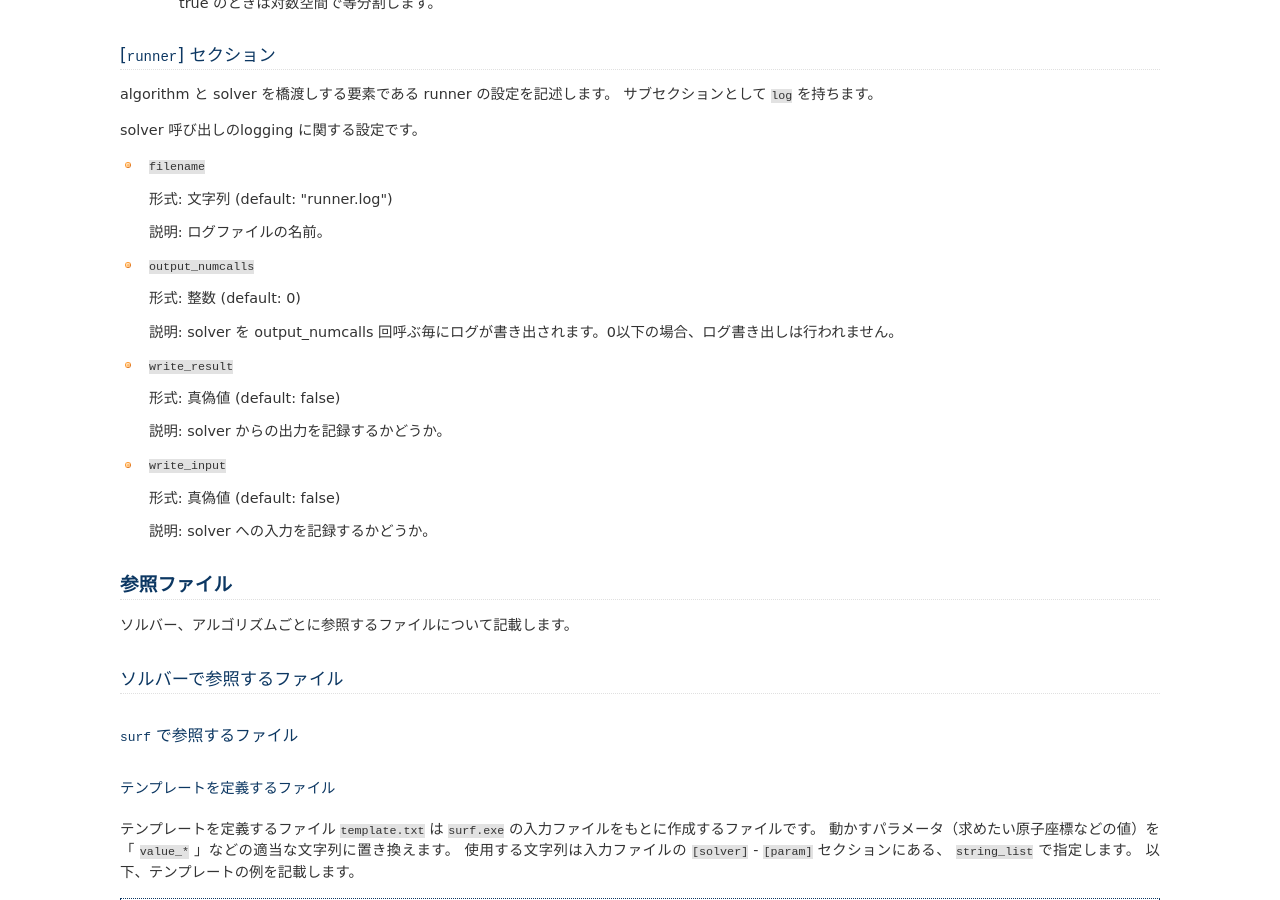
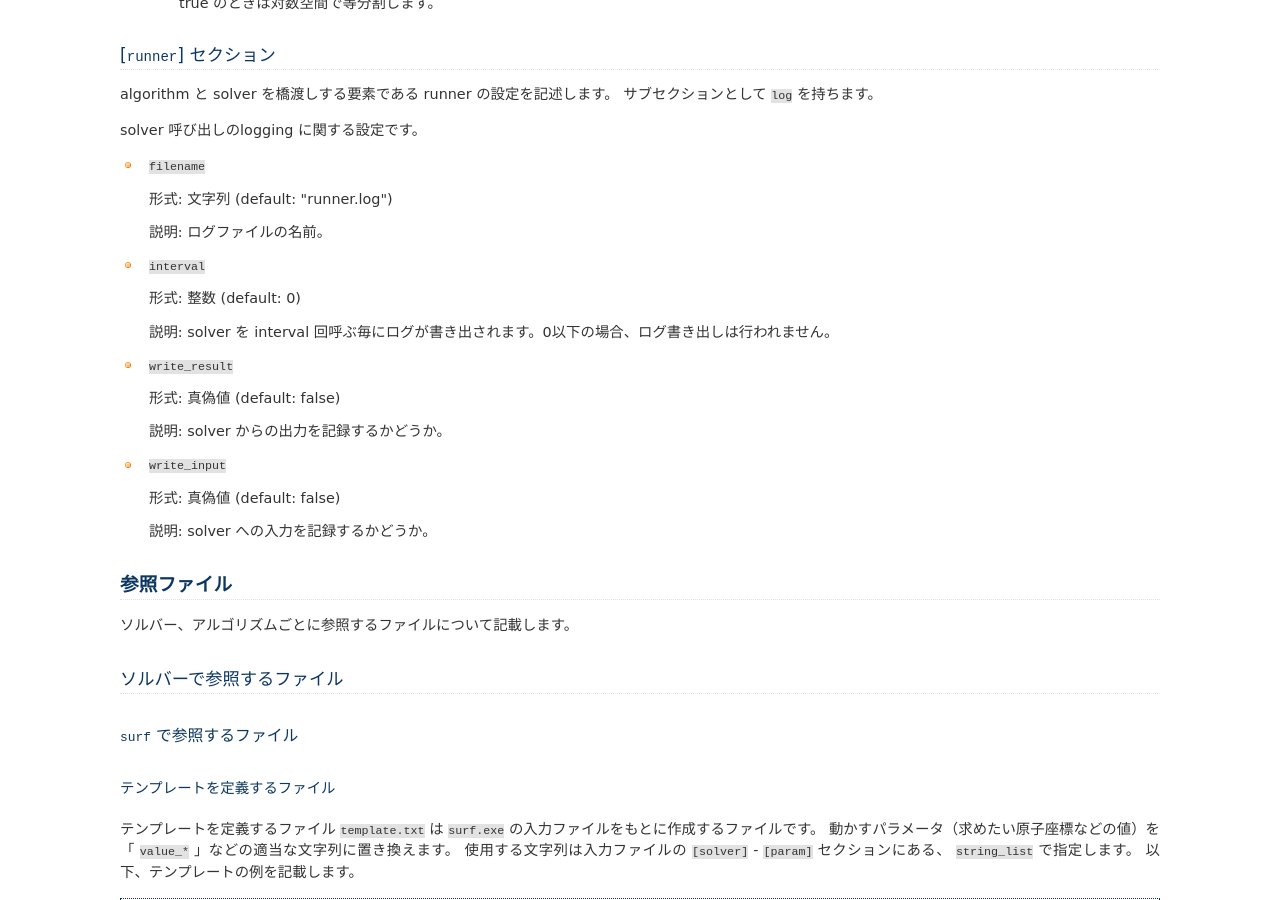
Before and after one commit to issp-center-dev/2DMAT, a Sphinx documentation site: the page built from doc/ja/source/input.rst, in a window 1280 px wide and 900 px high, scrolled down 8070 px. Built offline with Sphinx 7.4.7, drawn with Linux system fonts in a browser that asks for light colours.

Commit message:
rename param again

```diff
--- a/doc/ja/source/input.rst
+++ b/doc/ja/source/input.rst
@@ -497,11 +497,11 @@ solver 呼び出しのlogging に関する設定です。
 
   説明: ログファイルの名前。
 
-- ``output_numcalls``
+- ``interval``
 
   形式: 整数 (default: 0)
 
-  説明: solver を output_numcalls 回呼ぶ毎にログが書き出されます。0以下の場合、ログ書き出しは行われません。
+  説明: solver を interval 回呼ぶ毎にログが書き出されます。0以下の場合、ログ書き出しは行われません。
 
 - ``write_result``
 
```
Also changed, not shown: 1 other file.
